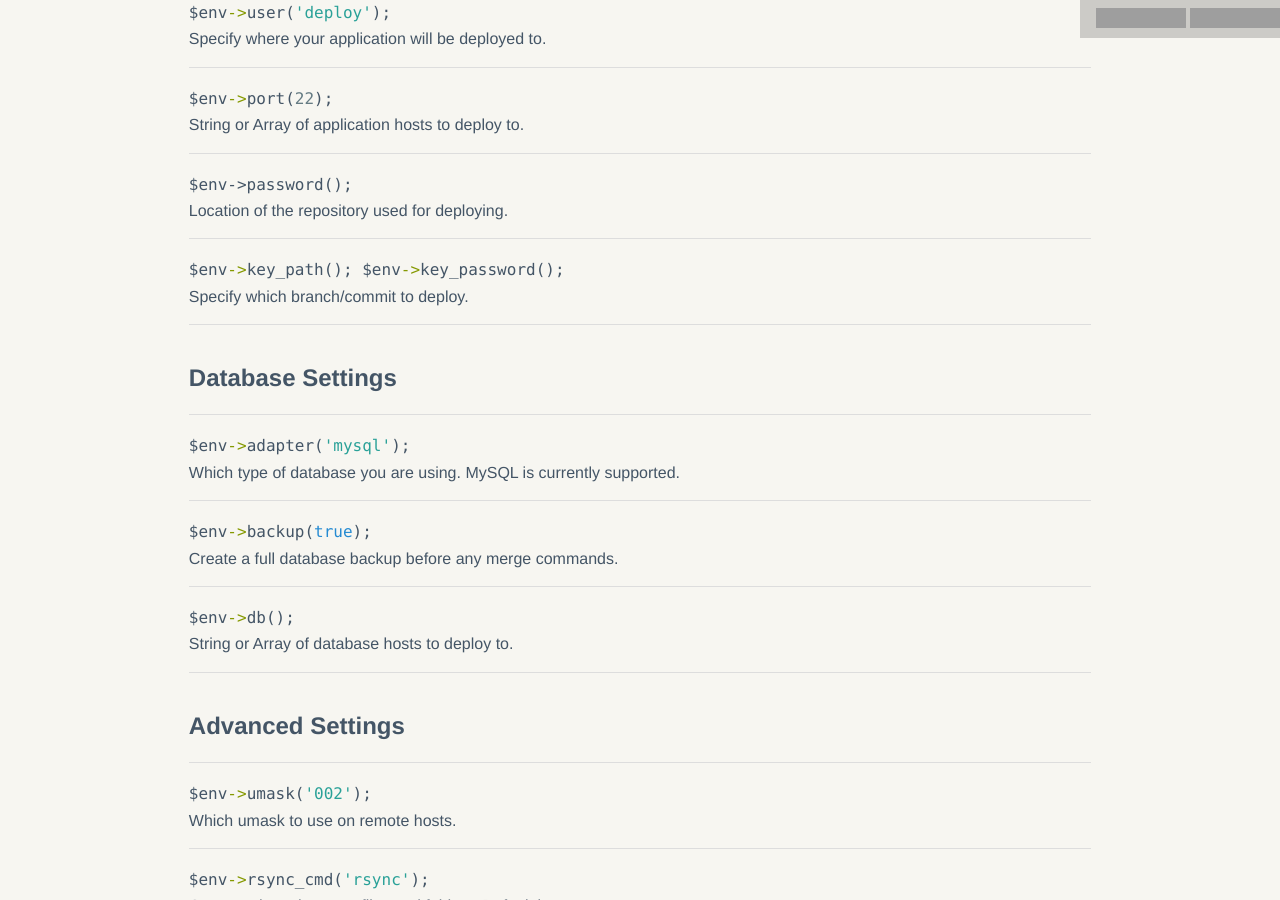
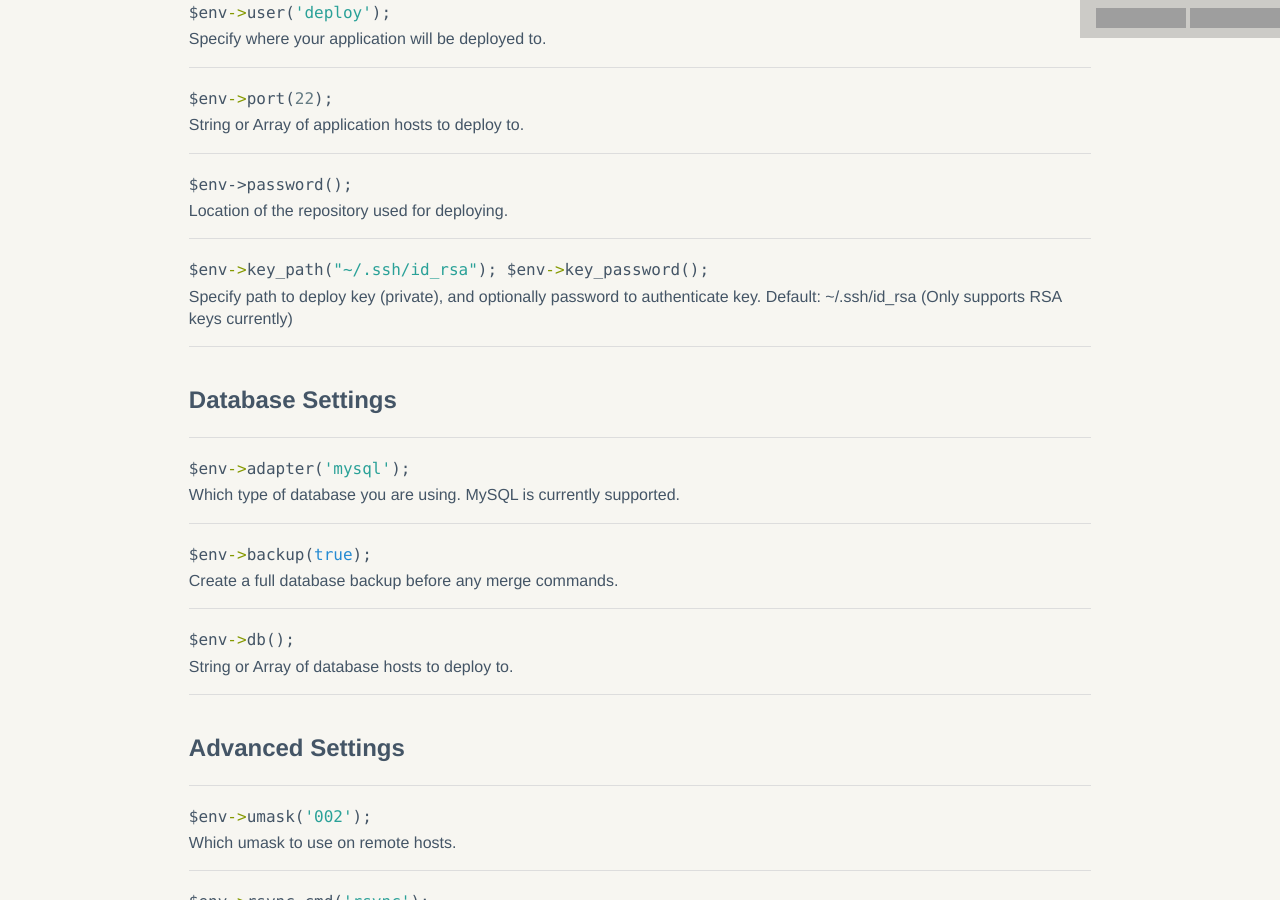
Before and after one commit to tamagokun/pomander, a Jekyll site: the page built from settings.html, in a window 1280 px wide and 900 px high, scrolled down 1550 px. Built offline with Jekyll 4.4.1, drawn with Linux system fonts in a browser that asks for light colours; some web fonts are replaced; grey boxes are pictures that could not be loaded.

Commit message:
updated a few docs

```diff
--- a/settings.html
+++ b/settings.html
@@ -62,8 +62,8 @@ $env->super_secret_setting // true
 			<p>Location of the repository used for deploying.</p>
 		</li>
 		<li>
-			<code data-language="php">$env->key_path(); $env->key_password();</code>
-			<p>Specify which branch/commit to deploy.</p>
+			<code data-language="php">$env->key_path("~/.ssh/id_rsa"); $env->key_password();</code>
+			<p>Specify path to deploy key (private), and optionally password to authenticate key. Default: ~/.ssh/id_rsa (Only supports RSA keys currently)</p>
 		</li>
 	</ul>
 </section>
--- a/tasks.html
+++ b/tasks.html
@@ -119,7 +119,7 @@ before('db:backup', function($app) {
 			<p>Runs a string or array of commands on the environment's target (remote server).</p>
 		</li>
 		<li>
-			<code data-language="php">exec_cmd()</code>
+			<code data-language="php">run_local()</code>
 			<p>Runs a string or array of commands locally.</p>
 		</li>
 		<li>
```
